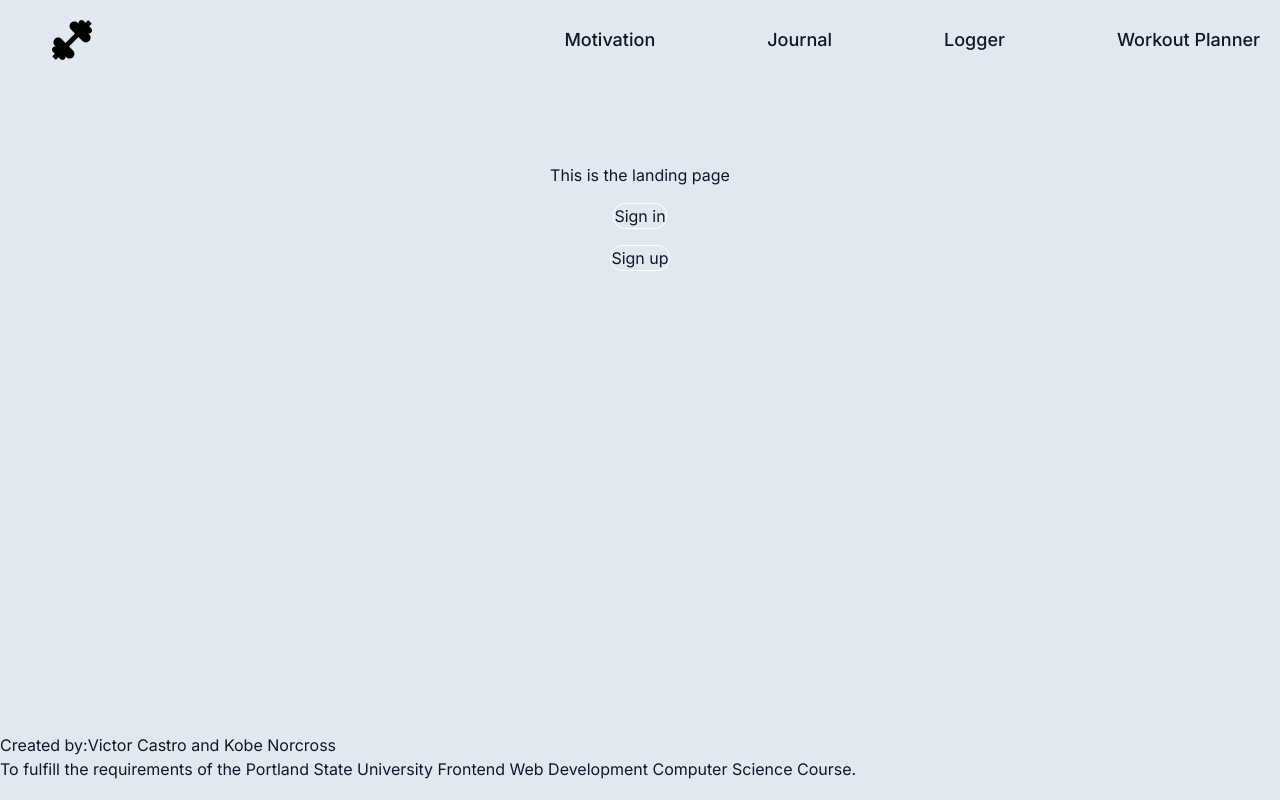
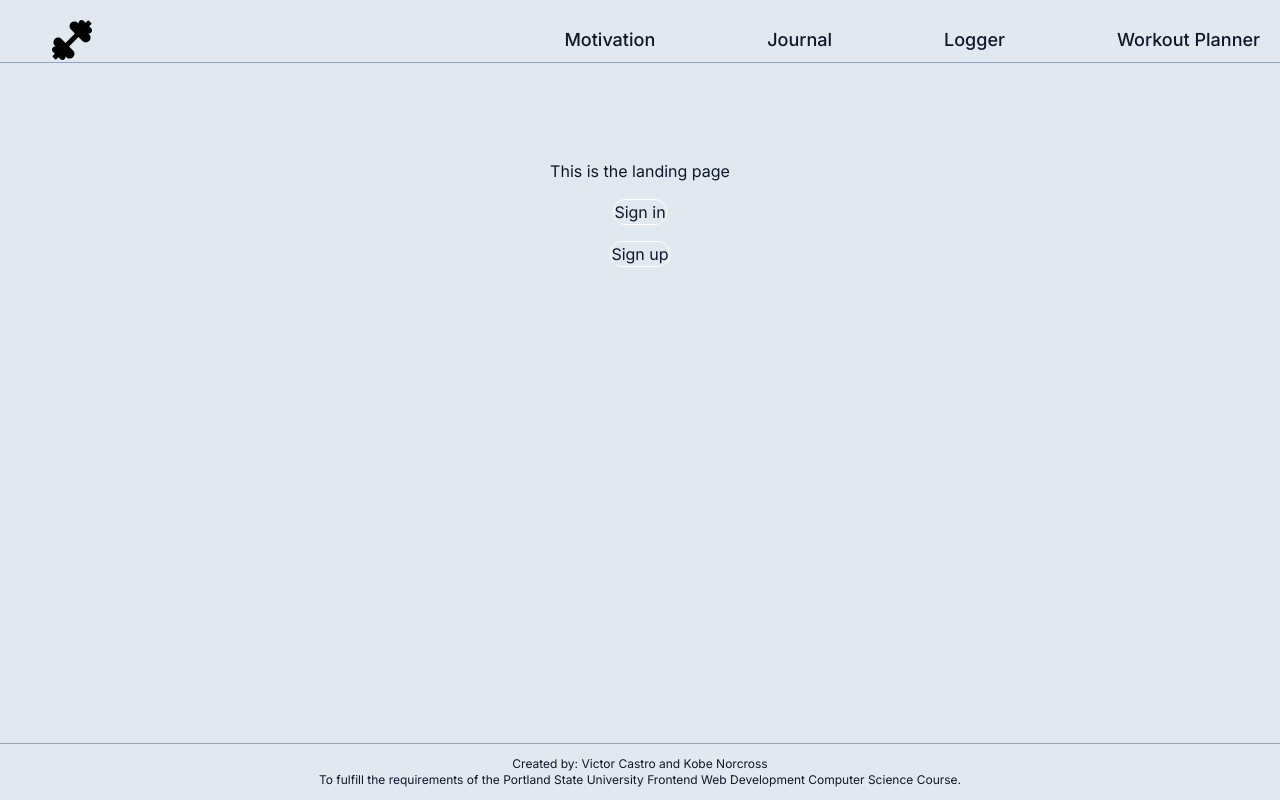
Before and after one commit to Norcrossover/fitness-finesse, a Next.js app: page / in a window 1280 px wide. Built offline with nearby package versions, Linux system fonts and the light colour scheme.

Commit message:
Updated footer styling and added dividers to page

```diff
--- a/app/layout.tsx
+++ b/app/layout.tsx
@@ -21,15 +21,13 @@ export default function RootLayout({
     <ClerkProvider>
       <html lang="en">
         <body
-          className={`${inter.className} bg-slate-200 text-slate-900 grid grid-rows-12`}
+          className={`${inter.className} bg-slate-200 text-slate-900 grid grid-rows-12 divide-y divide-slate-400`}
         >
           <div>
             <Header />
           </div>
-          <div className="row-span-10">{children}</div>
-          <div>
-            <Footer />
-          </div>
+          <div className="row-span-11">{children}</div>
+          <Footer />
         </body>
       </html>
     </ClerkProvider>
--- a/components/layout/Footer.tsx
+++ b/components/layout/Footer.tsx
@@ -2,12 +2,9 @@ import React from "react";
 
 export default function Footer() {
   return (
-    <footer className="flex-col h-1/6">
-      <div className="flex">
-        <p>Created by: </p>
-        <p>Victor Castro and Kobe Norcross</p>
-      </div>
-      <p>
+    <footer className="p-3 text-center text-xs">
+      <p className="">Created by: Victor Castro and Kobe Norcross</p>
+      <p className="">
         To fulfill the requirements of the Portland State University Frontend
         Web Development Computer Science Course.
       </p>
```
